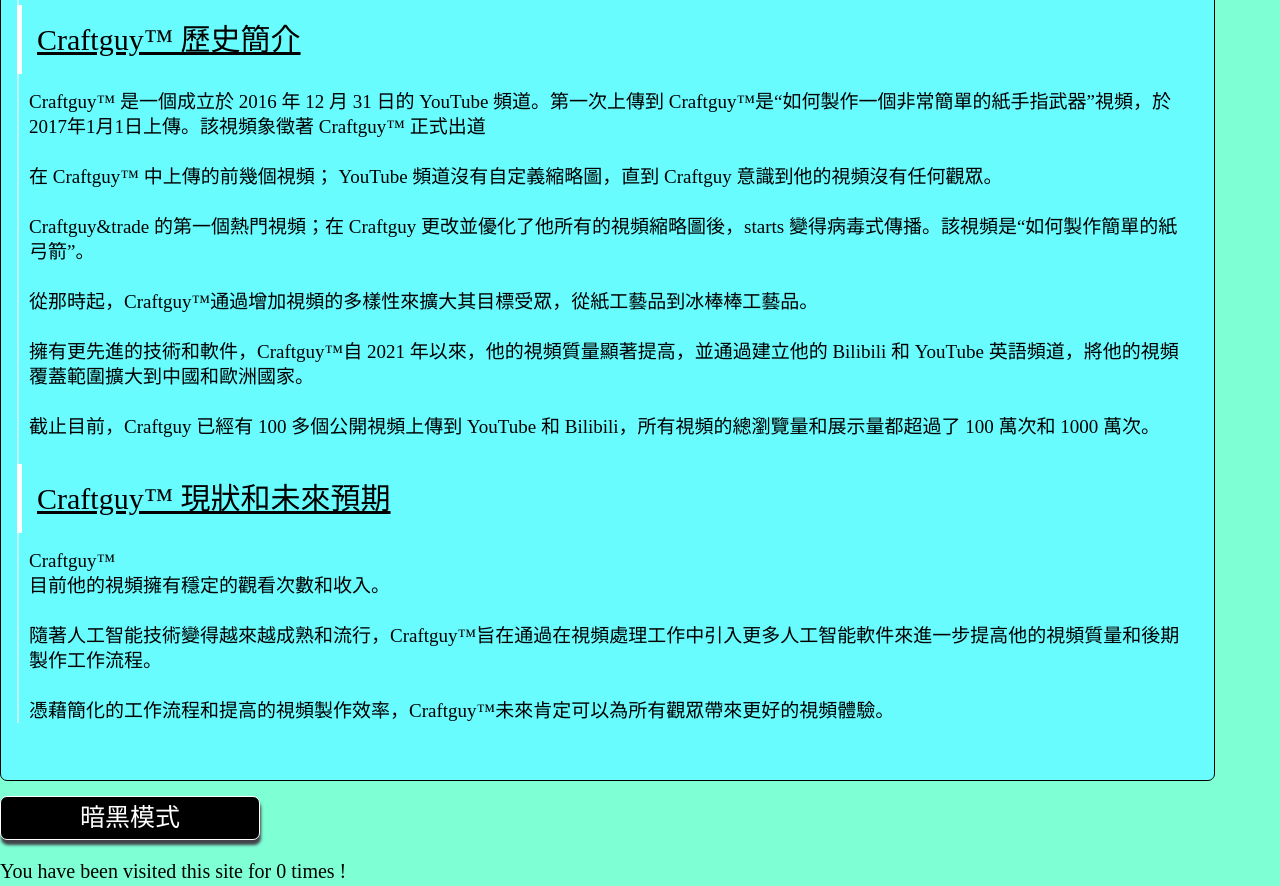
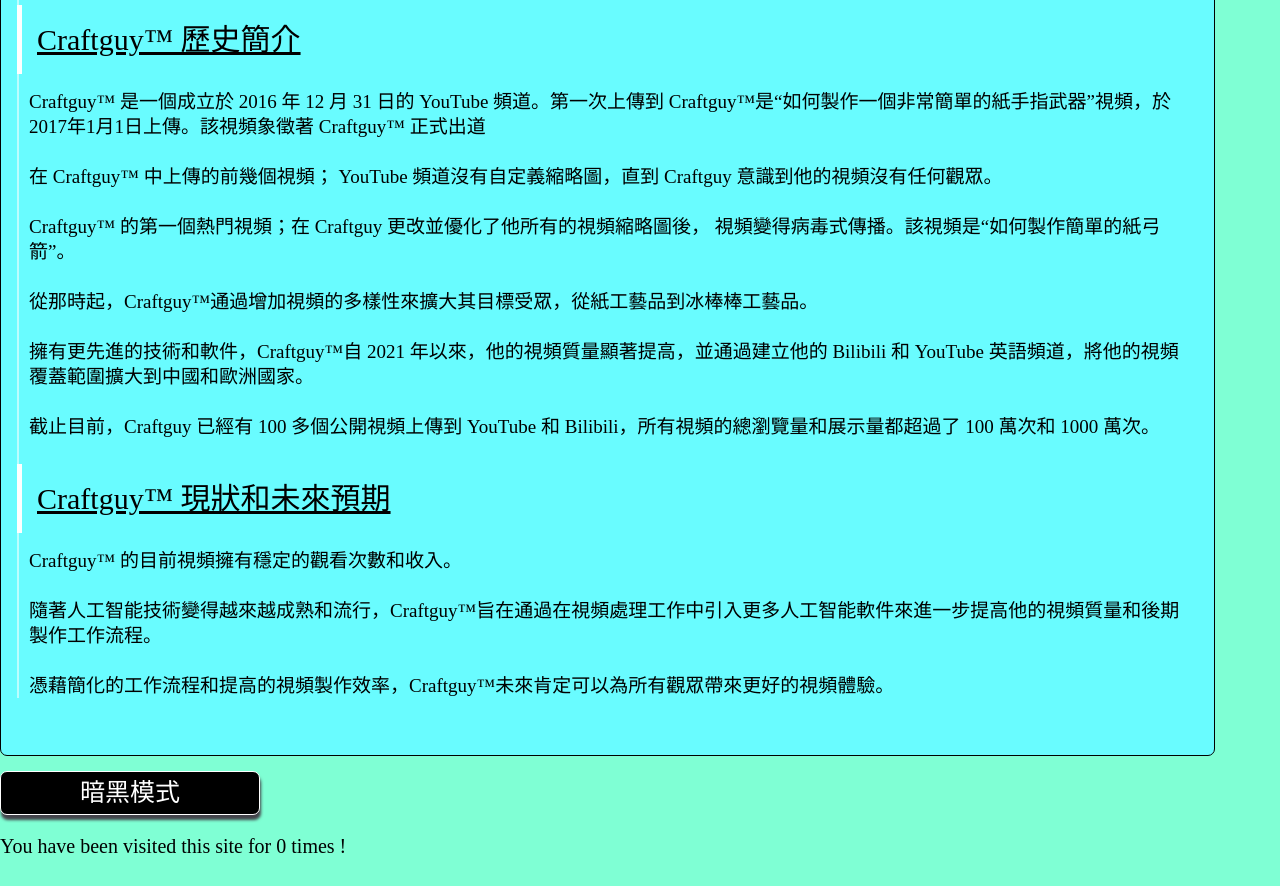
Before and after one commit to Craftguy-Billies/craftguy.eu.org, a plain HTML site: page zh/index.html in a window 1280 px wide. Shown: the part 1000-1886 px from the top of the page. Drawn offline with Linux system fonts and the light colour scheme; files whose address does not match are found by name; a web font is replaced by a local one.

Commit message:
prototype 19.8

```diff
--- a/zh/index.html
+++ b/zh/index.html
@@ -1694,7 +1694,7 @@ resume = () =>{
         <div>&nbsp;</div>
         在 Craftguy&trade; 中上傳的前幾個視頻； YouTube 頻道沒有自定義縮略圖，直到 Craftguy 意識到他的視頻沒有任何觀眾。
         <div>&nbsp;</div>
-        Craftguy&trade 的第一個熱門視頻；在 Craftguy 更改並優化了他所有的視頻縮略圖後，starts 變得病毒式傳播。該視頻是“如何製作簡單的紙弓箭”。
+        Craftguy&trade; 的第一個熱門視頻；在 Craftguy 更改並優化了他所有的視頻縮略圖後， 視頻變得病毒式傳播。該視頻是“如何製作簡單的紙弓箭”。
         <div>&nbsp;</div>
         從那時起，Craftguy&trade;通過增加視頻的多樣性來擴大其目標受眾，從紙工藝品到冰棒棒工藝品。
         <div>&nbsp;</div>
@@ -1709,7 +1709,7 @@ resume = () =>{
       </div>
 
       <div class="contents conb12" style="padding-top:15px;" id="conb12">
-        <div class="consolas">Craftguy&trade;</div> 目前他的視頻擁有穩定的觀看次數和收入。
+        Craftguy&trade; 的目前視頻擁有穩定的觀看次數和收入。
         <div>&nbsp;</div>
         隨著人工智能技術變得越來越成熟和流行，Craftguy&trade;旨在通過在視頻處理工作中引入更多人工智能軟件來進一步提高他的視頻質量和後期製作工作流程。
         <div>&nbsp;</div>
```
